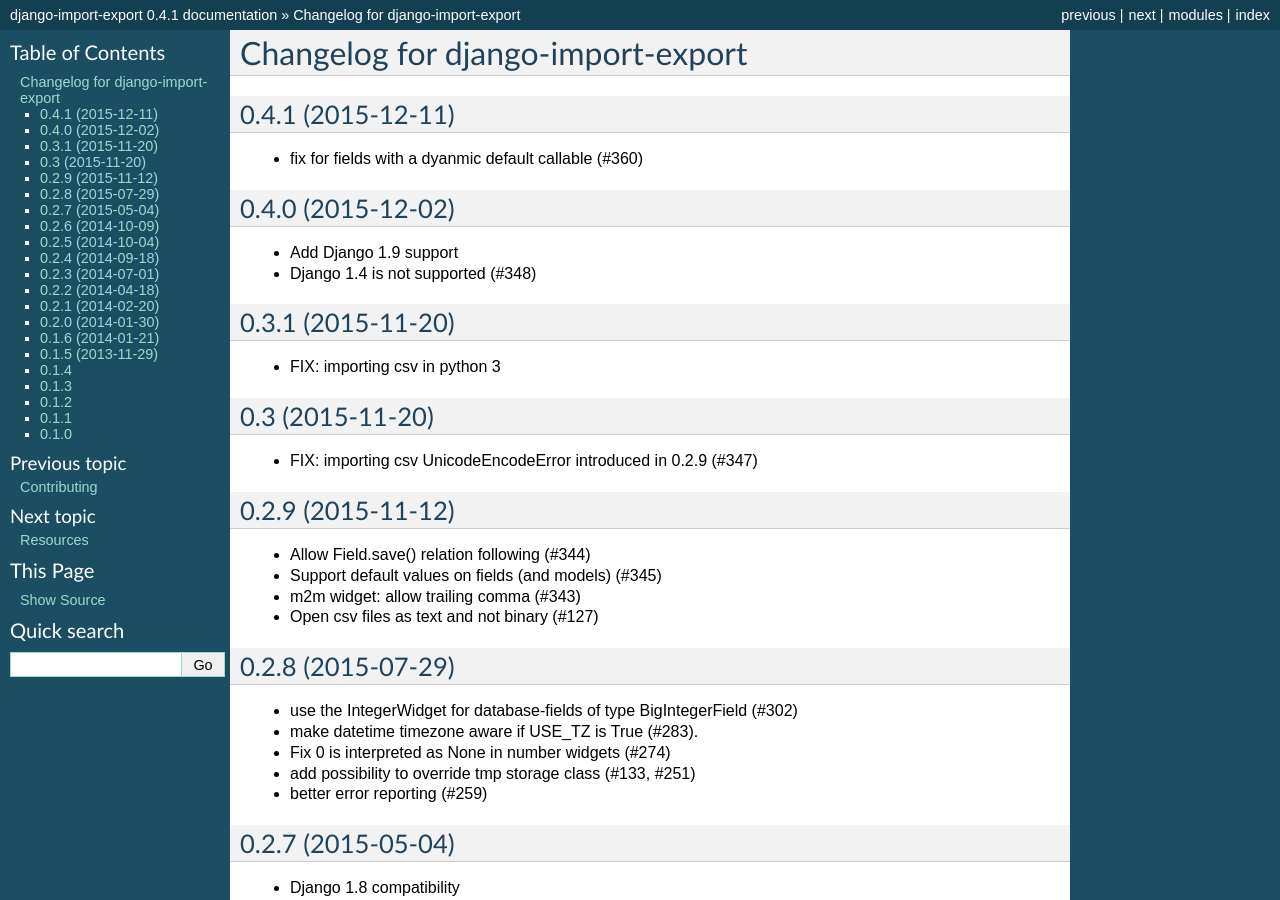
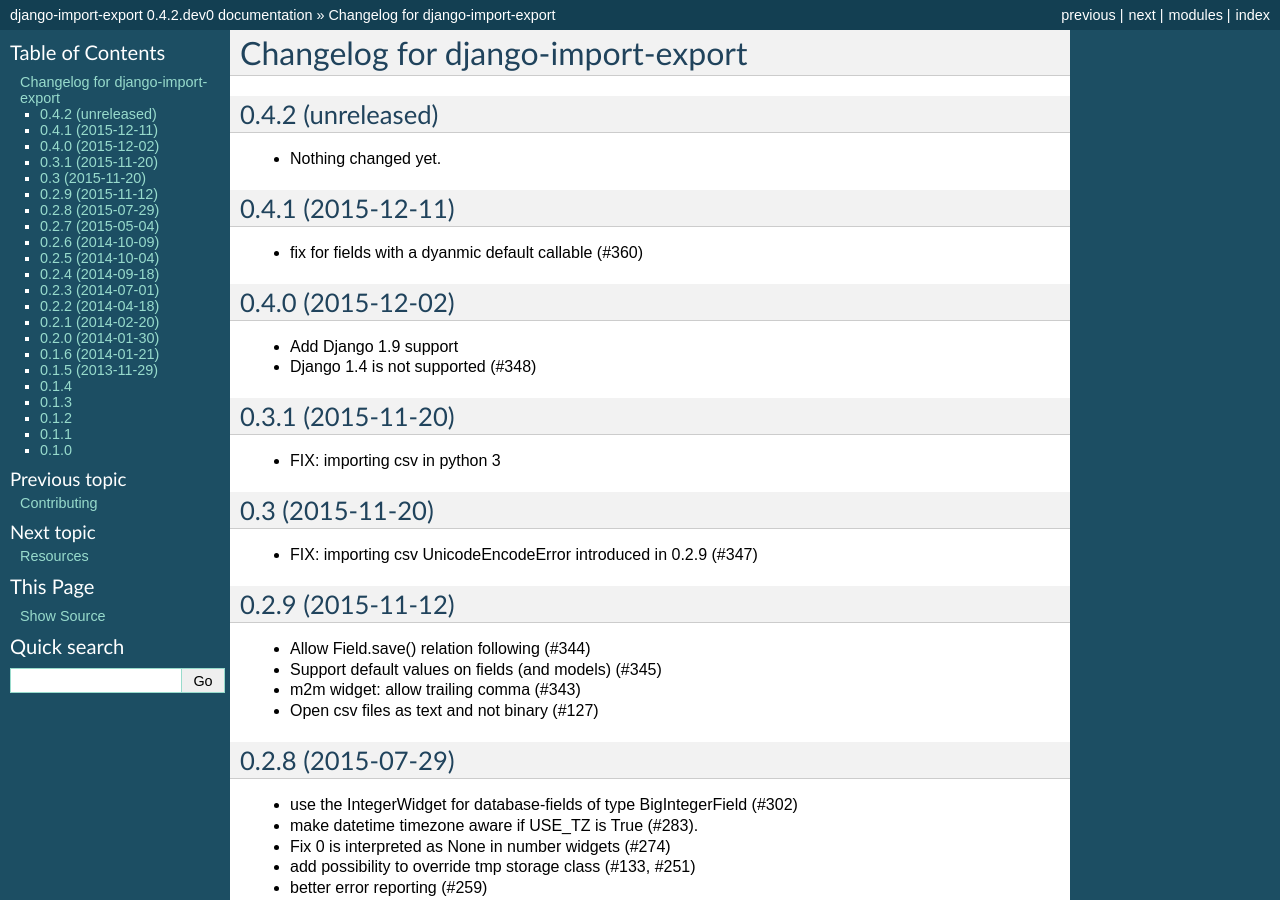
Before and after one commit to django-import-export/django-import-export, a Sphinx documentation site: the page built from docs/changelog.rst, in a window 1280 px wide and 900 px high. Built offline with Sphinx 7.4.7, drawn with Linux system fonts in a browser that asks for light colours; some of the changed text lies outside the part shown.

Commit message:
Back to development: 0.4.2

```diff
--- a/docs/changelog.rst
+++ b/docs/changelog.rst
@@ -1,5 +1,11 @@
 Changelog for django-import-export
 ==================================
+
+0.4.2 (unreleased)
+------------------
+
+- Nothing changed yet.
+
 
 0.4.1 (2015-12-11)
 ------------------
--- a/import_export/__init__.py
+++ b/import_export/__init__.py
@@ -1 +1 @@
-__version__ = '0.4.1'
+__version__ = '0.4.2.dev0'
```
